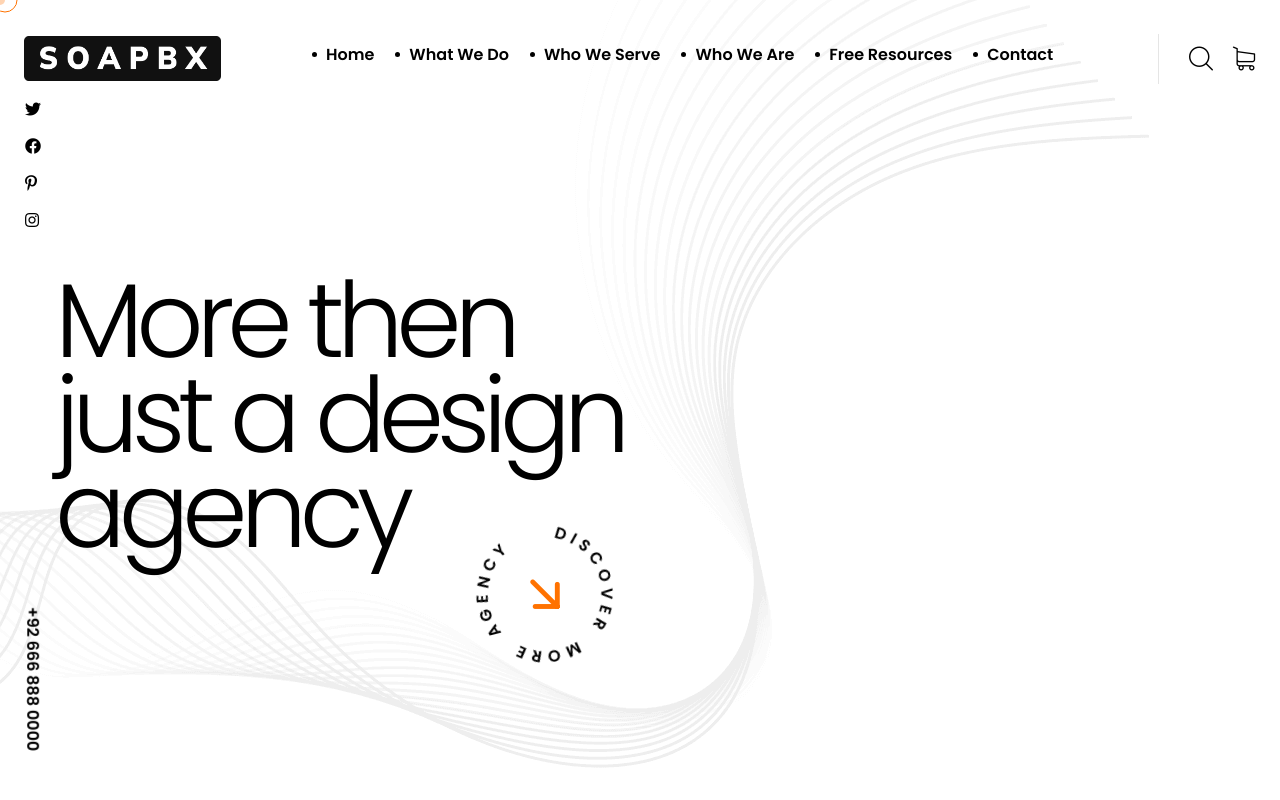
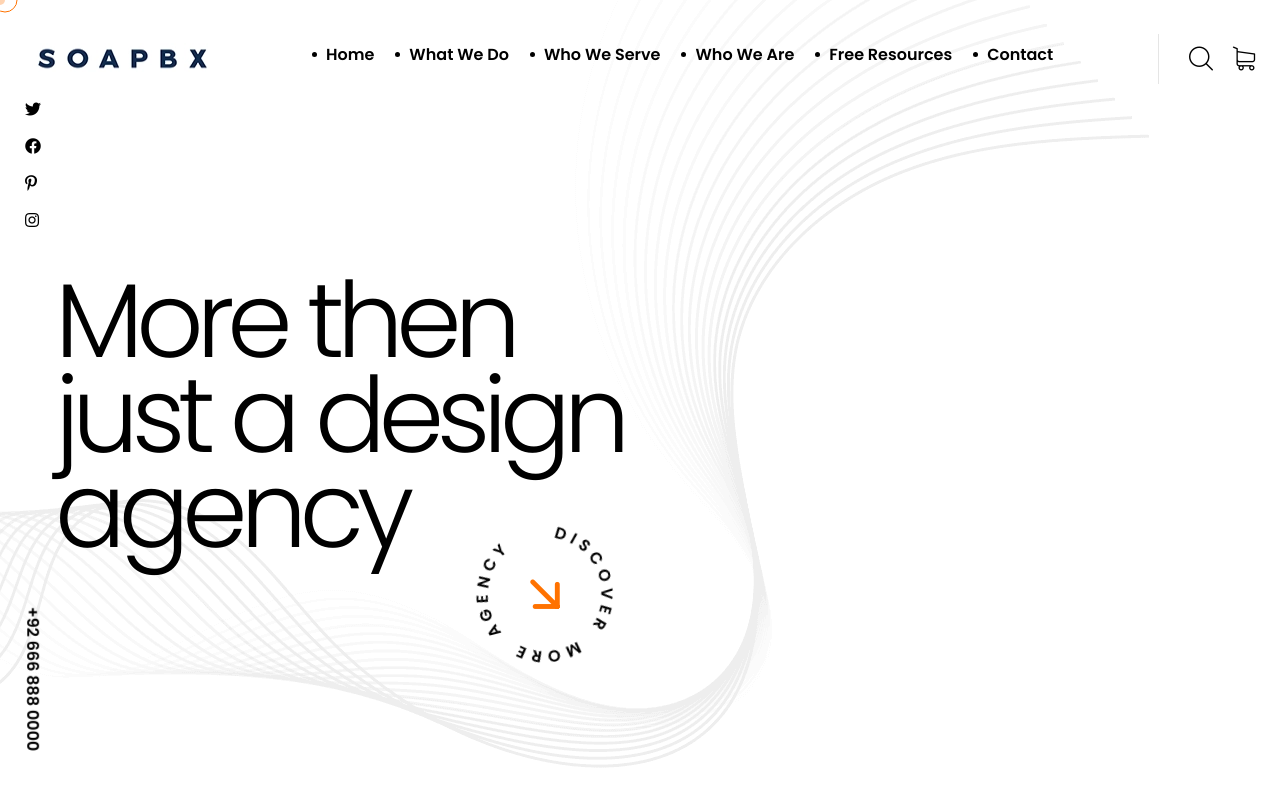
Before and after one commit to brandefend/ogence-original, a plain HTML site: page index-light.html in a window 1280 px wide. Shown: the top 800 px of the page. Drawn offline with Linux system fonts and the light colour scheme; files whose address does not match are found by name.

Commit message:
added blue text logo to header and footer

```diff
--- a/index-light.html
+++ b/index-light.html
@@ -102,7 +102,7 @@
             <div class="main-menu__logo">
               <a href="index.html">
                 <img
-                  src="assets/images/soapbx-bg-black.png"
+                  src="assets/images/soapbx-light.webp"
                   width="197"
                   height="45"
                   alt="Ogency"
@@ -1692,7 +1692,7 @@
           >
             <a href="index.html" class="main-footer__logo">
               <img
-                src="assets/images/soapbx-bg-white.png"
+                src="assets/images/soapbx-light.webp"
                 alt="ogency"
                 width="197"
                 height="45"
```
